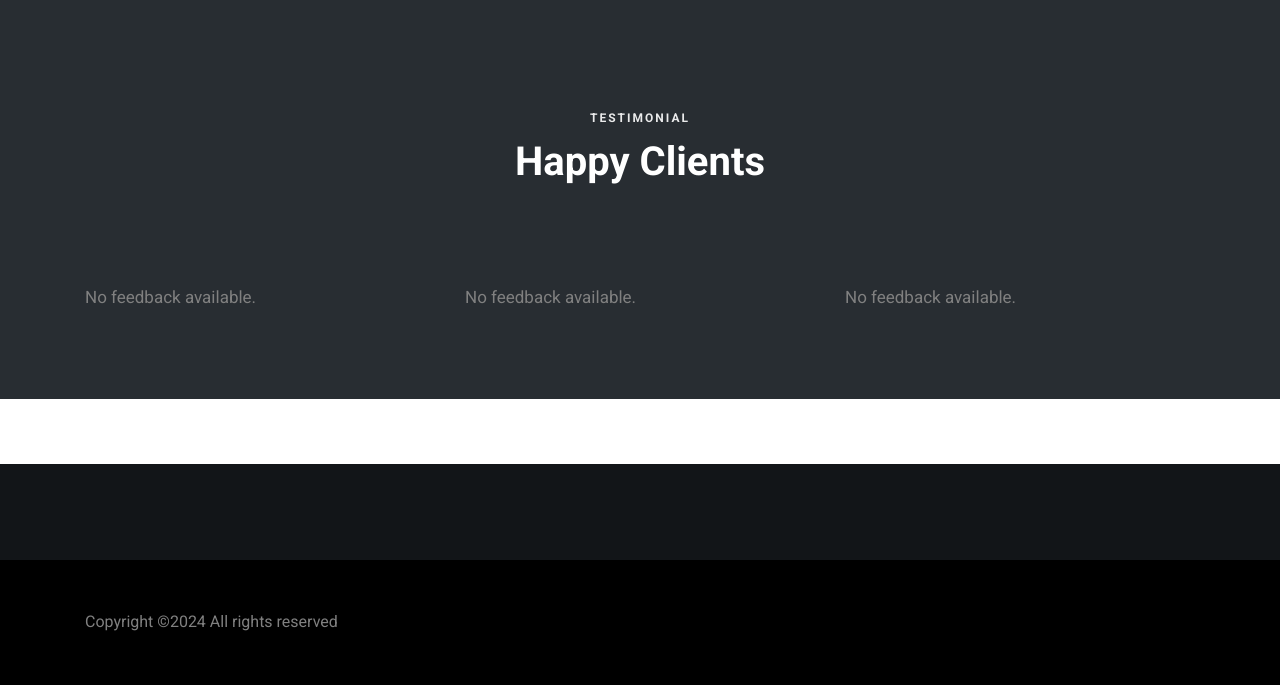
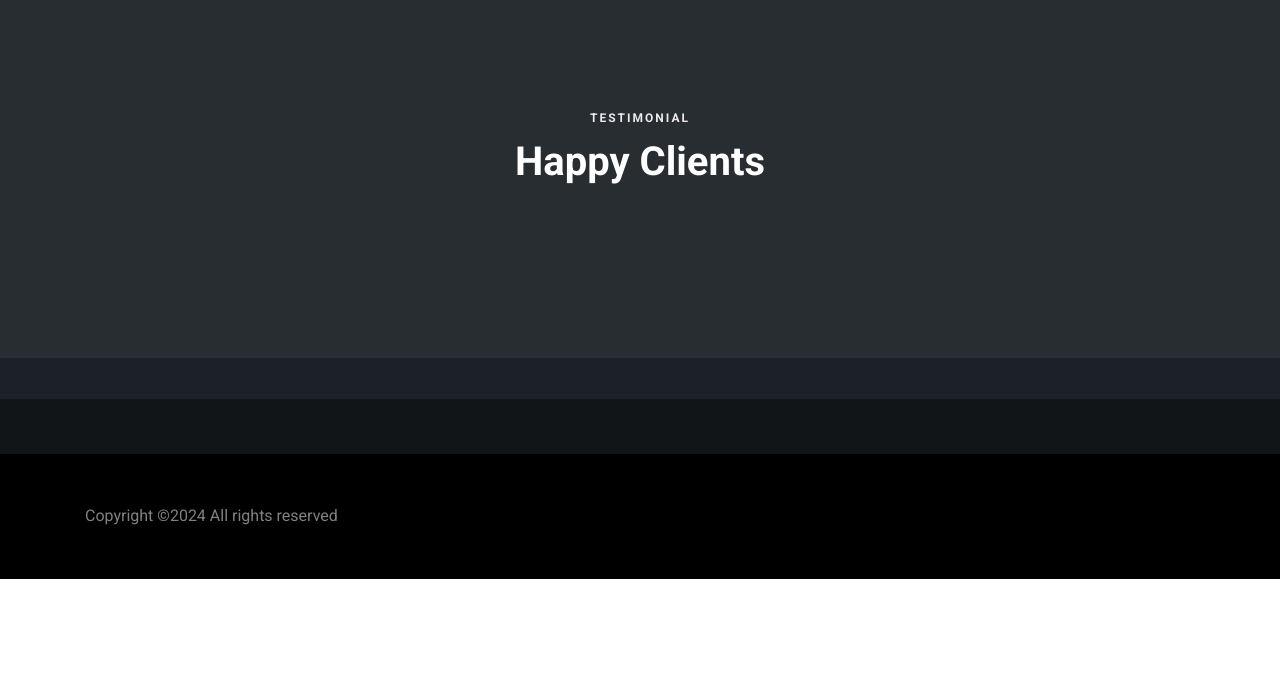
Before and after one commit to mohan1898/Lawyer-Booking-Management, a Django app: page / in a window 1280 px wide. Shown: the part 2293-2978 px from the top of the page. After the commit the page ends 2872 px from the top, so only its background shows below. Run offline with Django 3.2, Linux system fonts and the light colour scheme; data that the repository does not hold is empty; some libraries are stand-ins or nearby versions; some web fonts are replaced.

Commit message:
commented

```diff
--- a/lawapp/templates/index.html
+++ b/lawapp/templates/index.html
@@ -194,7 +194,8 @@
         </div>
         <div class="row ftco-animate">
           <div class="col-md-12">
-            <div class="carousel-testimony owl-carousel ftco-owl">
+
+            {% comment %} <div class="carousel-testimony owl-carousel ftco-owl">
 				{% for fedd in feedback %}
 				<div class="item">
 					<div class="testimony-wrap py-4">
@@ -214,7 +215,7 @@
 				{% empty %}
 				<p>No feedback available.</p>
 				{% endfor %}
-			</div>
+			</div> {% endcomment %}
 
           </div>
         </div>
```
